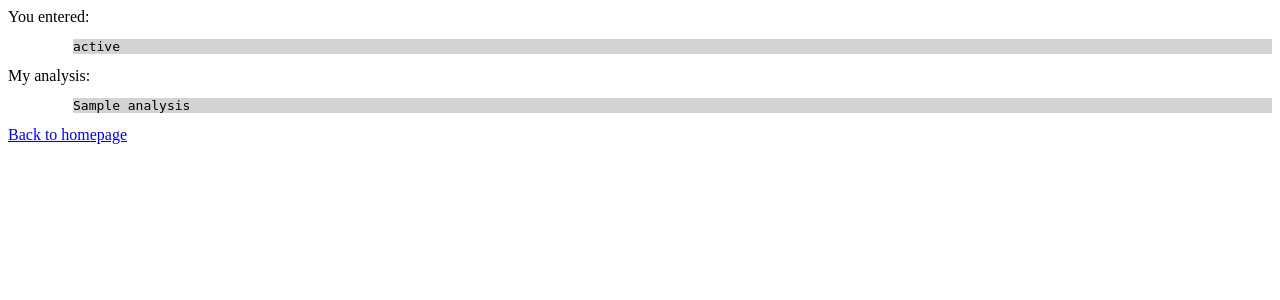
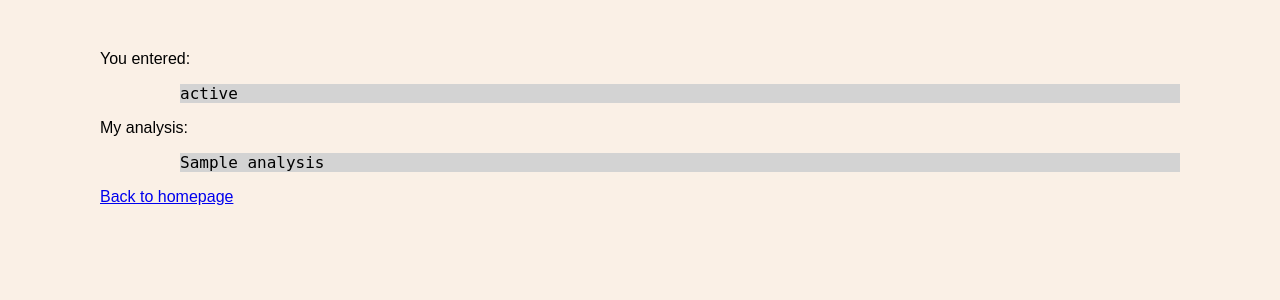
Before and after one commit to kevinwjin/cbb634, a Flask app: template pset_4/nci_server/templates/info.html in a window 1280 px wide. Shown: the top 300 px of the page. Run offline with Flask 3, Linux system fonts and the light colour scheme; the template is opened without the code that fills it: most values are stand-ins (such as "Sample title", 1, 10 or a date in 2020).

Commit message:
Add favicon

```diff
--- a/pset_4/nci_server/templates/index.html
+++ b/pset_4/nci_server/templates/index.html
@@ -3,6 +3,7 @@
         <meta charset="UTF-8">
         <title>NCI Cancer Incidence API</title>
         <link rel="stylesheet" href='/static/main.css' />
+        <link rel="icon" type="image/x-icon" href="/static/favicon.jpeg" />
         <script src="https://ajax.googleapis.com/ajax/libs/jquery/3.7.1/jquery.min.js"></script>
         <script src="/static/submit.js"></script>
     </head>
--- a/pset_4/nci_server/templates/info.html
+++ b/pset_4/nci_server/templates/info.html
@@ -1,4 +1,8 @@
 <html>
+    <head>
+        <link rel="stylesheet" href='/static/main.css' />
+        <link rel="icon" type="image/x-icon" href="/static/favicon.jpeg" />
+    </head>
     <body>
         You entered:
         <pre style="background-color: lightgray; margin-left: 5em">{{ state }}</pre>
```
Also changed, not shown: pset_4/nci_server/static/favicon.jpeg (added).
